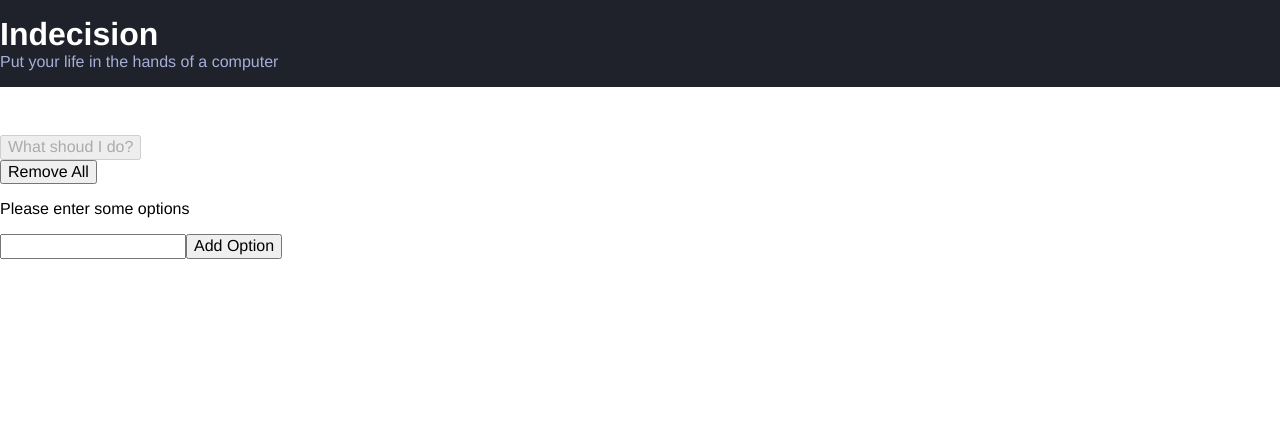
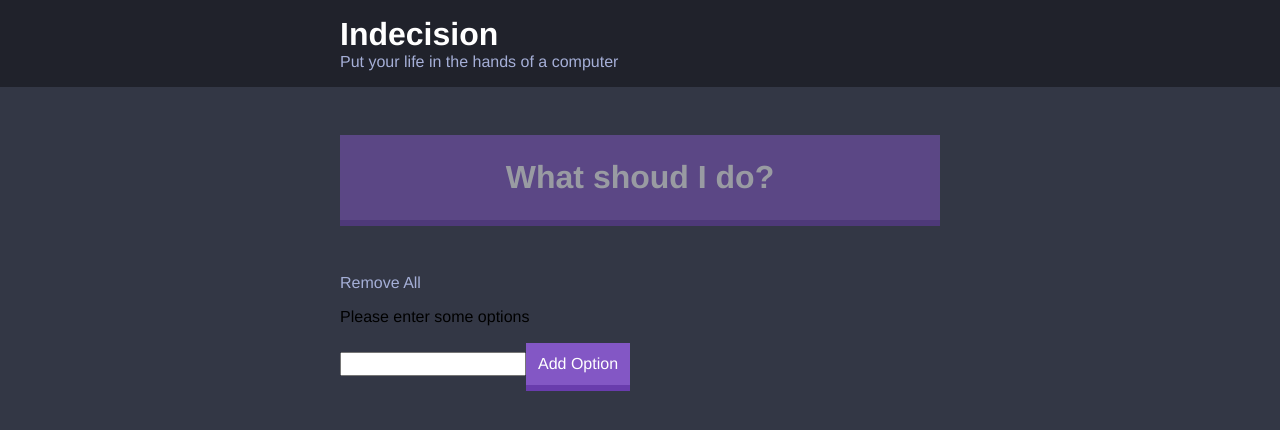
Before and after one commit to stancil-marcus7/indecision-app, a React (Create React App) app: page / in a window 1280 px wide. Shown: the top 430 px of the page. Built offline with nearby package versions, Linux system fonts and the light colour scheme.

Commit message:
Add stlying to background and buttons

```diff
--- a/src/Action/Action.js
+++ b/src/Action/Action.js
@@ -3,6 +3,7 @@ import React from 'react';
 const Action = (props) => (
         <div>
             <button
+                className="big-button"
                 onClick={props.pick}
                 // The button will be disabled when their are no options
                 disabled={!props.hasOptions}>What shoud I do?</button>
--- a/src/AddOption/AddOption.js
+++ b/src/AddOption/AddOption.js
@@ -33,7 +33,7 @@ class AddOption extends React.Component{
                 {this.state.error ? <p>{this.state.error}</p> : null}
                 <form onSubmit={this.handleAddOption}>
                     <input type="text" name="option"/>
-                    <button>Add Option</button>
+                    <button className="button">Add Option</button>
                 </form>
             </div>
         )
--- a/src/App.js
+++ b/src/App.js
@@ -91,14 +91,16 @@ export default class App extends React.Component {
     const subTitle = "Put your life in the hands of a computer"
 
     return (
-      <div className="App">
+      <div>
           <Header subTitle={subTitle}/>
+          <div className="container">
           <Action hasOptions={this.state.options.length > 0} pick={this.handlePick}/>
           <Options options={this.state.options} deleteOptions={this.handleDeleteOptions} deleteOption={this.handleDeleteOption}/>
           <AddOption addOption={this.handleAddOption}/>
           {/* Just an example of a stateless functional component */}
           {/* <User name="Marcus"
                 age="23"/>*/}
+        </div>
       <OptionModal
         selectedOption={this.state.selectedOption}
         closeModal={this.handleCloseModal}/>
--- a/src/Header/Header.js
+++ b/src/Header/Header.js
@@ -2,9 +2,11 @@ import React from 'react';
 
 const Header = (props) => (
         <div className="header">
-            <h1 className="header__title">{props.title}</h1>
-            {/* If a subTitle is in props, there will be one; if not there will be */}
-            {props.subTitle ? <h2 className="header__subtitle">{props.subTitle}</h2>: null}
+            <div className="container">
+                <h1 className="header__title">{props.title}</h1>
+                {/* If a subTitle is in props, there will be one; if not there will be */}
+                {props.subTitle ? <h2 className="header__subtitle">{props.subTitle}</h2>: null}
+            </div>
         </div>
     )
 
--- a/src/Options/Option/Option.js
+++ b/src/Options/Option/Option.js
@@ -5,7 +5,9 @@ const Option = (props) => {
         //Gets message from Option component
         <div>{props.text}
         {/* Sending the option text to the handleDeleteOption function in App.js */}
-        <button onClick={(e) => {
+        <button
+            className="button button--link"
+            onClick={(e) => {
             props.deleteOption(props.text)
         }}>
             -
--- a/src/Options/Options.js
+++ b/src/Options/Options.js
@@ -4,7 +4,12 @@ import Option from './Option/Option'
 const Options = (props) => (
 
         <div>
-            <button onClick={props.deleteOptions}>Remove All</button>
+            <button
+                //button--link is overriding some select styles in button
+                className="button button--link"
+                onClick={props.deleteOptions}>
+                 Remove All
+                 </button>
             {/* Maps the options to the Option component */}
             {/* If the length of the options is 0, then "Please enter some options" will render */}
             {props.options.length === 0 && <p>Please enter some options</p>}
--- a/src/styles/base/_base.scss
+++ b/src/styles/base/_base.scss
@@ -5,12 +5,14 @@ html {
 
 body {
     font-family: Helvetica, Arial, sans-serif;
-    font-size: 1.6rem
+    font-size: $m-size;
+    background-color: $dark-blue;
 }
 
-.header__subtitle {
-    color: #a5afd7;
-    font-size: 1.6rem;
-    font-weight: 500;
-    margin: 0;
+button {
+    cursor: pointer;
 }
+
+button:disabled {
+    cursor: default;
+}
--- /dev/null
+++ b/src/styles/base/_settings.scss
@@ -0,0 +1,11 @@
+//Colors
+$off-black: #20222b;
+$off-white: #a5afd7;
+$dark-blue: #333745;
+$purple: #8357c5;
+
+//Spacing
+$s-size: 1.2rem;
+$m-size: 1.6rem;
+$l-size: 3.2rem;
+$xl-size: 4.8rem;
--- /dev/null
+++ b/src/styles/components/_button.scss
@@ -0,0 +1,33 @@
+//Big Button
+.big-button{
+    background: $purple;
+    border: none;
+    //darken darkens the color by a certain percent; this is the shadow below the button
+    border-bottom: .6rem solid darken($purple, 10%);
+    color: white;
+    font-weight: bold;
+    font-size: $l-size;
+    margin-bottom: $xl-size;
+    padding: 2.4rem;
+    width: 100%
+}
+.big-button:disabled {
+    opacity: .5;
+}
+
+//Button
+.button{
+    background: $purple;
+    border: none;
+    border-bottom: .6rem solid darken($purple, 10%);
+    color: white;
+    font-weight: 500;
+    padding: $s-size;
+}
+
+.button--link {
+    background: none;
+    border: none;
+    color: $off-white;
+    padding: 0;
+}
--- a/src/styles/components/_header.scss
+++ b/src/styles/components/_header.scss
@@ -1,8 +1,8 @@
 .header {
-    background: #20222b;
+    background: $off-black;
     color: white;
-    margin-bottom: 4.8rem;
-    padding: 1.6rem 0;
+    margin-bottom: $xl-size;
+    padding: $m-size 0;
 
     //We can use nexted styles
     // h1 {
@@ -12,6 +12,13 @@
 
 //Just a nameing convention; BEM = Block Element Modifier
 .header__title {
-    font-size: 3.2rem;
+    font-size: $l-size;
     margin: 0;
 }
+
+.header__subtitle {
+    color: $off-white;
+    font-size: $m-size;
+    font-weight: 500;
+    margin: 0;
+}
--- /dev/null
+++ b/src/styles/components/container.scss
@@ -0,0 +1,7 @@
+.container{
+    max-width: 60rem;
+    //To center title and subtitle
+    margin: 0 auto;
+    //To make sure title and subtitle are squished to the side in mobile
+    padding: 0 $m-size;
+}
--- a/src/styles/styles.scss
+++ b/src/styles/styles.scss
@@ -1,2 +1,6 @@
+//Settings must be first
+@import './base/settings';
 @import './base/base';
-@import './components/header'
+@import './components/button';
+@import './components/container.scss';
+@import './components/header';
```
Lines whose indentation alone changed are shown as unchanged.
